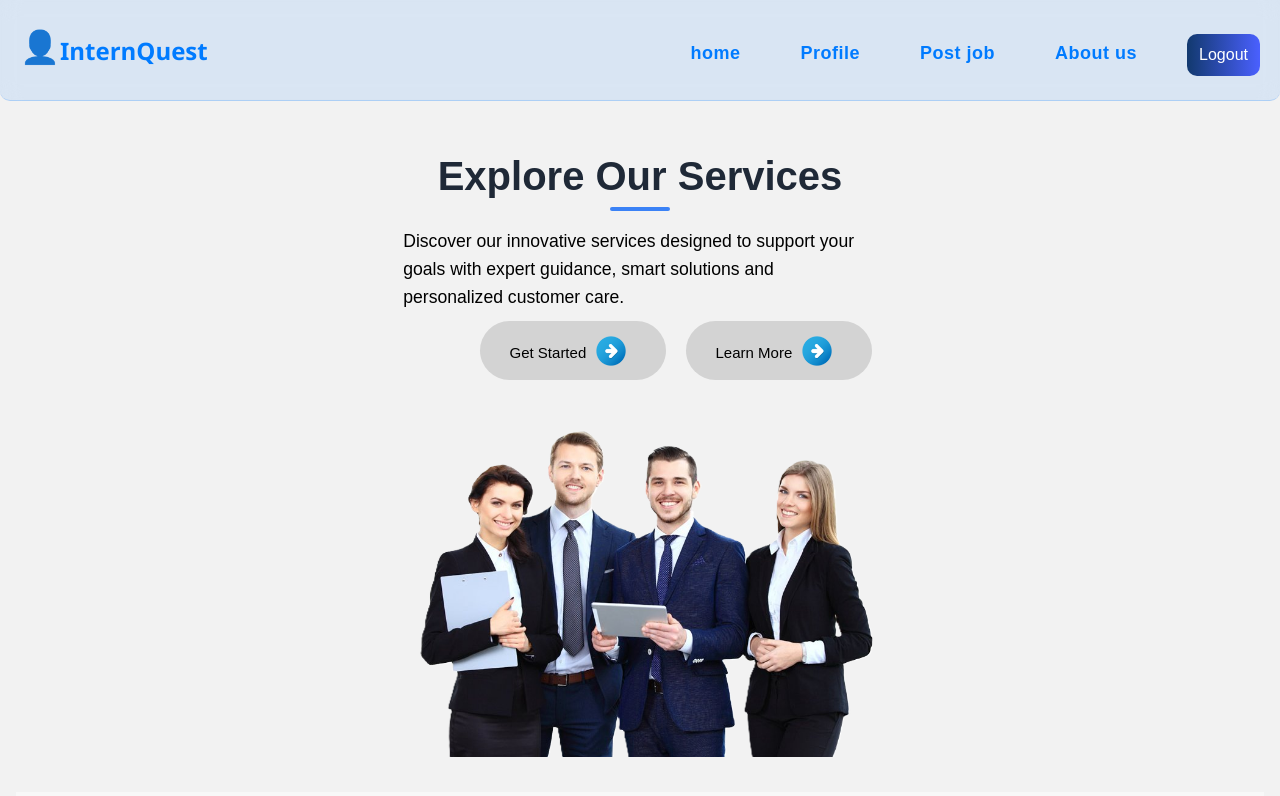
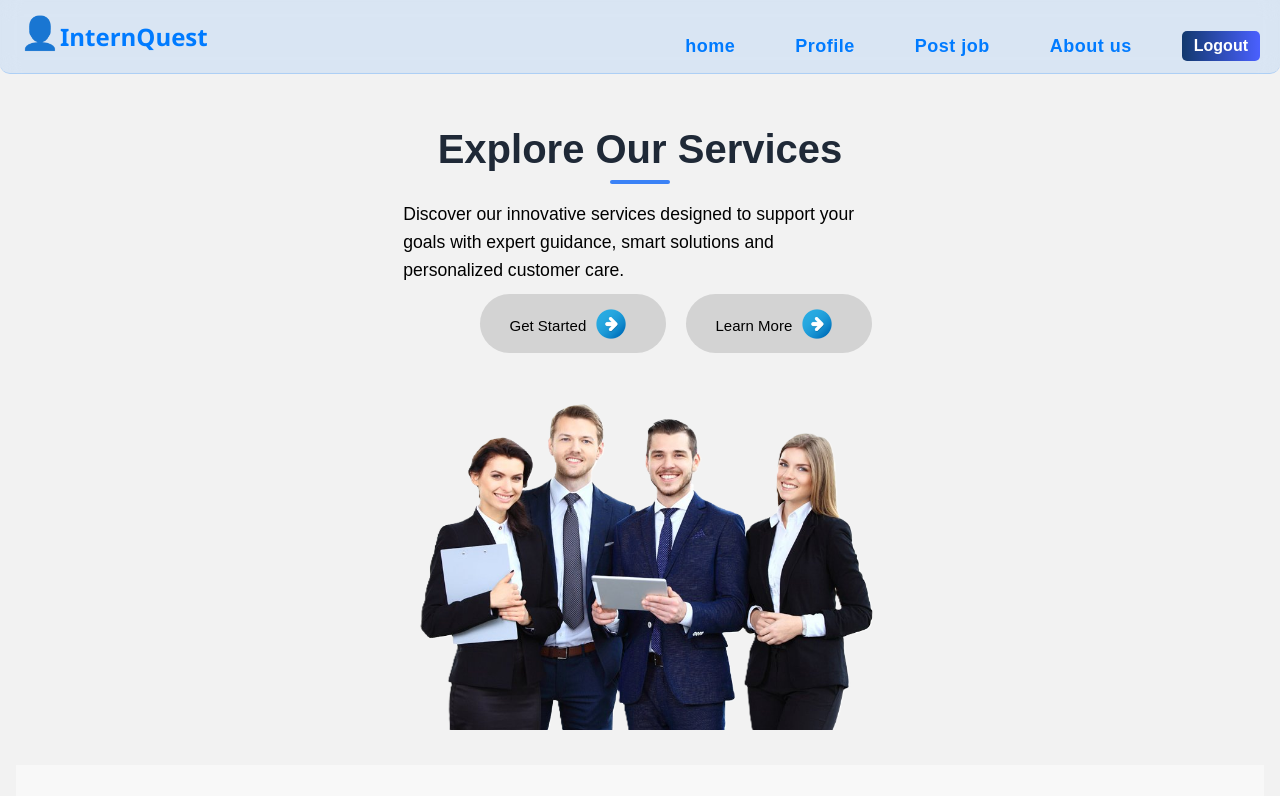
Before and after one commit to kaveenskn/InternQuest-web-Group2, a React (Vite) app: page /employers in a window 1280 px wide. Shown: the top 796 px of the page. Built offline with nearby package versions, Linux system fonts and the light colour scheme.

Commit message:
Change Navbar

```diff
--- a/src/component/navbar.jsx
+++ b/src/component/navbar.jsx
@@ -28,7 +28,7 @@ const Navbar = ({
         {links.map((link) => (
           <li key={link.key}>
             <button
-               className={`nav-link ${link.key === activeKey ? "active" : ""}`}
+              className={`nav-link ${link.key === activeKey ? "active" : ""}`}
               onClick={() => {
                 setIsMobileMenuOpen(false);
                 onLinkClick(link.key);
@@ -40,7 +40,13 @@ const Navbar = ({
           </li>
         ))}
         <li>
-          <button className="logout" onClick={() => onLinkClick("logout")}>
+          <button
+            className="logout"
+            onClick={() => {
+              setIsMobileMenuOpen(false); // <-- Close mobile menu here
+              onLinkClick("logout");
+            }}
+          >
             Logout
           </button>
         </li>
--- a/src/styles/navbar.css
+++ b/src/styles/navbar.css
@@ -15,7 +15,7 @@
   left: 0;
   z-index: 1000;
   border-radius: 0 0 10px 10px;
-  font-family: 'Segoe UI', sans-serif;
+  font-family: "Segoe UI", sans-serif;
 }
 
 .navbar-brand {
@@ -31,44 +31,50 @@
   display: flex;
   gap: 40px;
   padding: 0;
+  margin: 0;
 }
 
 .navbar-links li {
-  margin-top: 20px;
+  margin: 0;
 }
 
-.navbar-links li .nav-link
- {
+.nav-link {
   text-decoration: none;
-  color: #007bff; /* Blue for all states */
+  color: #007bff;
   font-size: 18px;
   padding: 5px 10px;
   font-weight: bold;
   transition: all 0.3s ease;
   border: none;
+  background: none;
   cursor: pointer;
-  font-family: 'Poppins', sans-serif;
+  font-family: "Poppins", sans-serif;
   letter-spacing: 0.5px;
 }
 
-
-
-/* Enhanced hover effect */
-.navbar-links li .nav-link:hover {
+.nav-link:hover {
   background: linear-gradient(to right, #12396e, #4a60ff);
-  color: #4a60ff;
   transform: scale(1.05);
   box-shadow: 0 4px 10px #12396e;
+  border-radius: 5px;
 }
 
-
-.navbar-links li button {
-  margin-top: -10px;
+.logout {
+  background-color: #dc3545;
+  color: white;
+  padding: 6px 12px;
+  font-size: 16px;
+  font-weight: bold;
+  border: none;
+  border-radius: 5px;
+  cursor: pointer;
+  transition: background-color 0.3s ease;
 }
 
+.logout:hover {
+  background-color: #c82333;
+}
 
-
-/* Mobile Menu Icon */
 .mobile-menu-icon {
   display: none;
   font-size: 28px;
@@ -82,10 +88,12 @@
 
 /* Mobile Styles */
 @media (max-width: 768px) {
-   .navbar{
-    max-height:70px ;
-    overflow-x: scroll;
-   }
+  .navbar {
+    flex-direction: column;
+    align-items: flex-start;
+    max-height: none;
+  }
+
   .mobile-menu-icon {
     display: block;
   }
@@ -94,16 +102,14 @@
     display: none;
     flex-direction: column;
     gap: 10px;
+    width: 100%;
+    padding: 20px;
+    background-color: rgba(0, 123, 255, 0.1);
+    border-radius: 0 0 10px 10px;
     position: absolute;
     top: 60px;
-    right: 0;
-    background-color: rgba(0, 123, 255, 0.1);
-    width: 100%;
-    height: auto;
-    padding: 20px;
-    border-radius: 0 0 10px 10px;
+    left: 0;
     z-index: 999;
-    overflow-y: auto;
   }
 
   .navbar-links.show {
@@ -111,17 +117,13 @@
   }
 
   .navbar-links li {
-    margin: 0;
-  }
-
-  .navbar-links li a {
-    padding: 10px;
-    display: block;
     width: 100%;
   }
 
-  .navbar-links li button {
-    margin-top: 10px;
+  .navbar-links li .nav-link,
+  .navbar-links li .logout {
     width: 100%;
+    text-align: left;
+    margin: 0;
   }
 }
```
